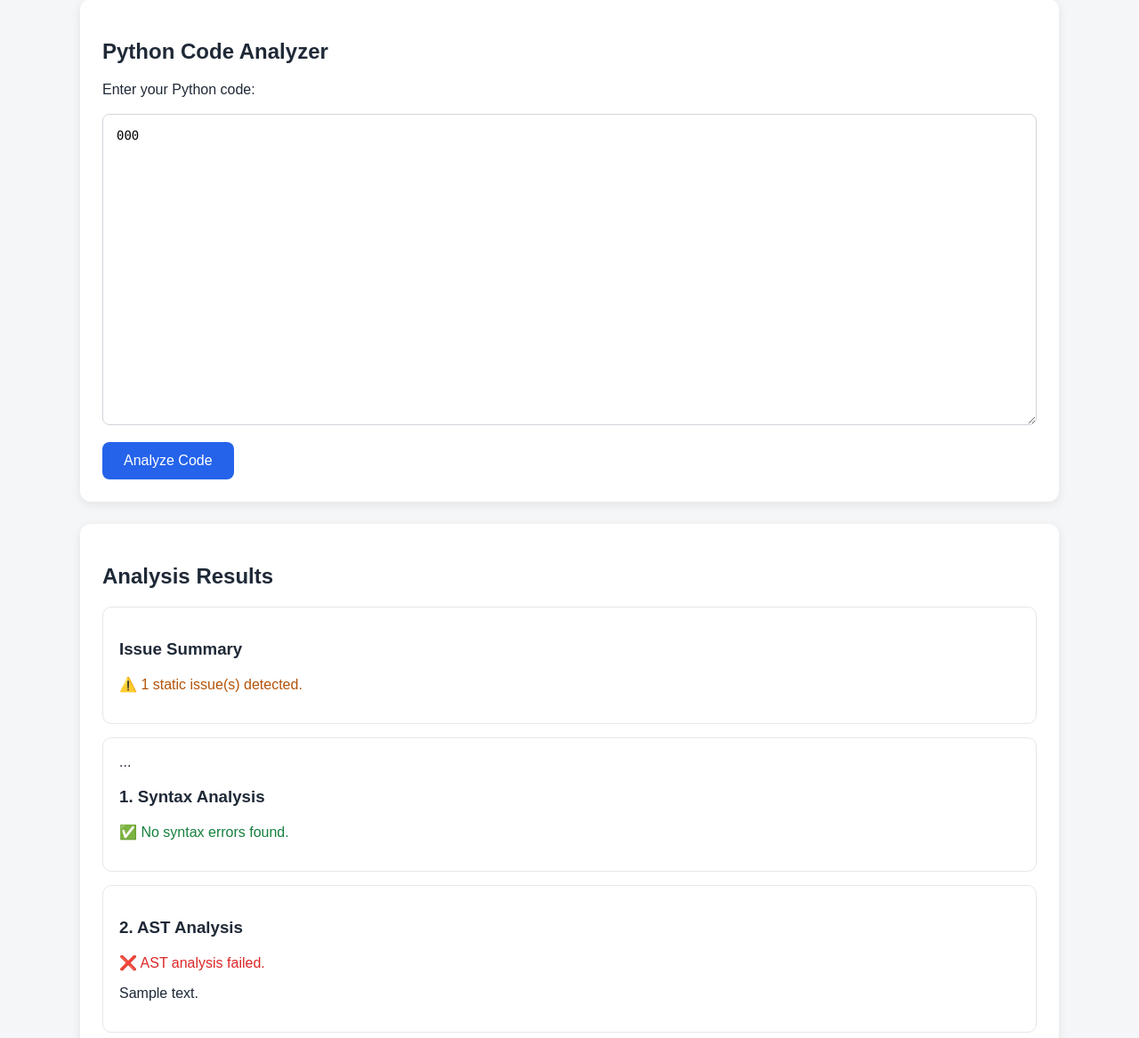
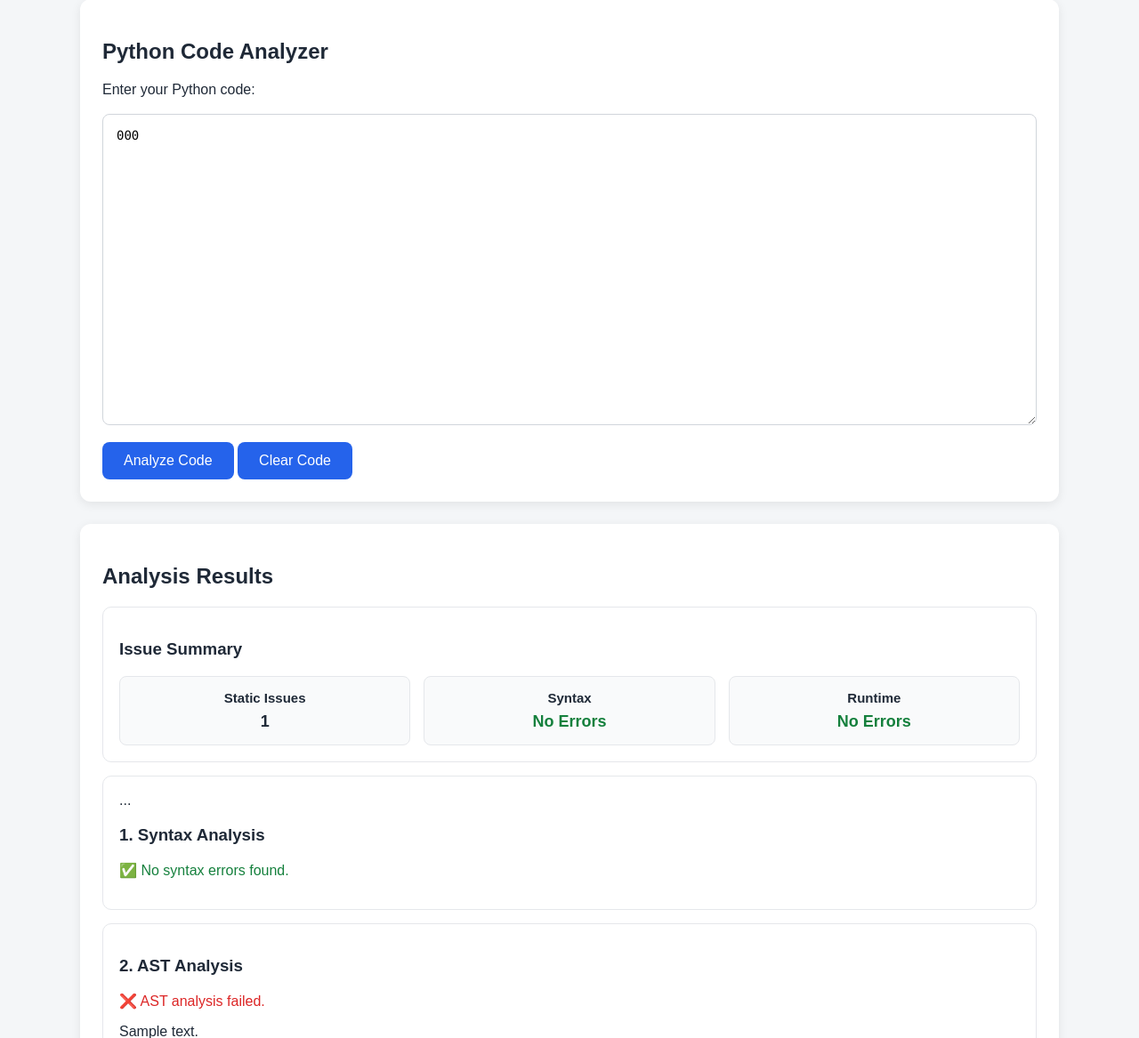
Before and after one commit to Nitheesha-Gundloor/BugLens, a Flask app: template templates/index.html in a window 1280 px wide. Shown: the part 147-1314 px from the top of the page at 89% size. Run offline with Flask 3, Linux system fonts and the light colour scheme; the template is opened without the code that fills it: most values are stand-ins (such as "Sample title", 1, 10 or a date in 2020).

Commit message:
Improve BugLens results UI and clear button

```diff
--- a/static/style.css
+++ b/static/style.css
@@ -102,3 +102,28 @@ ul {
     padding: 10px;
     margin: 8px 0;
 }
+.summary-grid {
+    display: grid;
+    grid-template-columns: repeat(3, 1fr);
+    gap: 15px;
+    margin-top: 15px;
+}
+
+.summary-item {
+    border: 1px solid #e5e7eb;
+    border-radius: 8px;
+    padding: 15px;
+    text-align: center;
+    background: #f9fafb;
+}
+
+.summary-item h4 {
+    margin: 0 0 8px 0;
+    font-size: 15px;
+}
+
+.summary-item p {
+    margin: 0;
+    font-size: 18px;
+    font-weight: bold;
+}
--- a/templates/index.html
+++ b/templates/index.html
@@ -42,6 +42,9 @@
             <button type="submit">
                 Analyze Code
             </button>
+            <button type="button" onclick="clearCode()">
+                Clear Code
+            </button>
 
         </form>
 
@@ -54,19 +57,36 @@
 
     <h2>Analysis Results</h2>
 
-    <div class="result-card">
-        <h3>Issue Summary</h3>
+<div class="result-card">
+    <h3>Issue Summary</h3>
 
-        {% if result.summary.total_static_issues == 0 %}
-            <p class="success">
-                ✅ No static issues detected.
-            </p>
-        {% else %}
-            <p class="warning">
-                ⚠️ {{ result.summary.total_static_issues }} static issue(s) detected.
-            </p>
-        {% endif %}
+    <div class="summary-grid">
+
+        <div class="summary-item">
+            <h4>Static Issues</h4>
+            <p>{{ result.summary.total_static_issues }}</p>
+        </div>
+
+        <div class="summary-item">
+            <h4>Syntax</h4>
+            {% if result.syntax.has_error %}
+                <p class="error">Error</p>
+            {% else %}
+                <p class="success">No Errors</p>
+            {% endif %}
+        </div>
+
+        <div class="summary-item">
+            <h4>Runtime</h4>
+            {% if result.runtime and result.runtime.has_error %}
+                <p class="error">{{ result.runtime.error_type }}</p>
+            {% else %}
+                <p class="success">No Errors</p>
+            {% endif %}
+        </div>
+
     </div>
+</div>
 
     <!-- Syntax -->
     <div class="result-card">
@@ -220,6 +240,17 @@
     {% endif %}
 
 </div>
+<script>
+    function clearCode() {
+        document.getElementById("code").value = "";
+
+        const results = document.querySelector(".result-section");
+
+        if (results) {
+            results.remove();
+        }
+    }
+</script>
 
 </body>
 </html>
```
